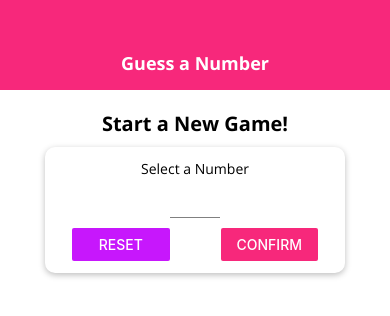
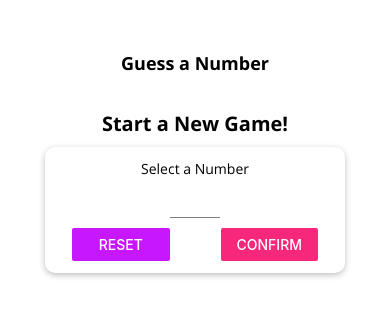
Before and after one commit to mikolertesx/guess-number-app, a React Native app: screen / in a window 390 px wide. Shown: the top 316 px of the page. Built offline with nearby package versions, Linux system fonts and the light colour scheme.

Commit message:
Using platform checks

```diff
--- a/components/Header.js
+++ b/components/Header.js
@@ -1,27 +1,44 @@
 import React from "react";
-import { View, Text, StyleSheet } from "react-native";
+import { View, Text, StyleSheet, Platform } from "react-native";
 import TitleText from "../components/TitleText";
 import Colors from "../constants/colors";
 
 const Header = ({ title }) => {
   return (
-    <View style={styles.header}>
+    <View
+      style={{
+        ...styles.headerBase,
+        ...Platform.select({
+          ios: styles.headerIOS,
+          android: styles.headerAndroid,
+        }),
+      }}
+    >
       <TitleText style={styles.headerTitle}>{title}</TitleText>
     </View>
   );
 };
 
 const styles = StyleSheet.create({
-  header: {
+  headerBase: {
     width: "100%",
     height: 90,
     paddingTop: 36,
-    backgroundColor: Colors.primary,
     alignItems: "center",
     justifyContent: "center",
   },
+  headerIOS: {
+    backgroundColor: "white",
+    borderBottomColor: "#ccc",
+    borderBottomWidth: 1,
+  },
+  headerAndroid: {
+    backgroundColor: Colors.primary,
+    borderBottomColor: "transparent",
+    borderBottomWidth: 0,
+  },
   headerTitle: {
-    color: "white",
+    color: Platform.OS === "android" ? "white" : "black",
     fontSize: 18,
   },
 });
--- a/components/MainButton.js
+++ b/components/MainButton.js
@@ -1,18 +1,37 @@
 import React from "react";
-import { View, Text, StyleSheet, TouchableOpacity } from "react-native";
+import {
+  View,
+  Text,
+  StyleSheet,
+  TouchableOpacity,
+  TouchableNativeFeedback,
+  Platform,
+} from "react-native";
 import Colors from "../constants/colors";
 
 const MainButton = ({ title, onPress, style, textStyle }) => {
+  let TouchableHandler = TouchableOpacity;
+
+  if (Platform.OS === "android" && Platform.Version >= 21) {
+    TouchableHandler = TouchableNativeFeedback;
+  }
+
   return (
-    <TouchableOpacity onPress={onPress}>
-      <View style={{ ...styles.button, ...style }}>
-        <Text style={{ ...styles.buttonText, ...textStyle }}>{title}</Text>
-      </View>
-    </TouchableOpacity>
+    <View style={{ ...styles.buttonContainer }}>
+      <TouchableHandler onPress={onPress}>
+        <View style={{ ...styles.button, ...style }}>
+          <Text style={{ ...styles.buttonText, ...textStyle }}>{title}</Text>
+        </View>
+      </TouchableHandler>
+    </View>
   );
 };
 
 const styles = StyleSheet.create({
+  buttonContainer: {
+    borderRadius: 25,
+    overflow: "hidden",
+  },
   button: {
     backgroundColor: Colors.primary,
     paddingVertical: 12,
```
